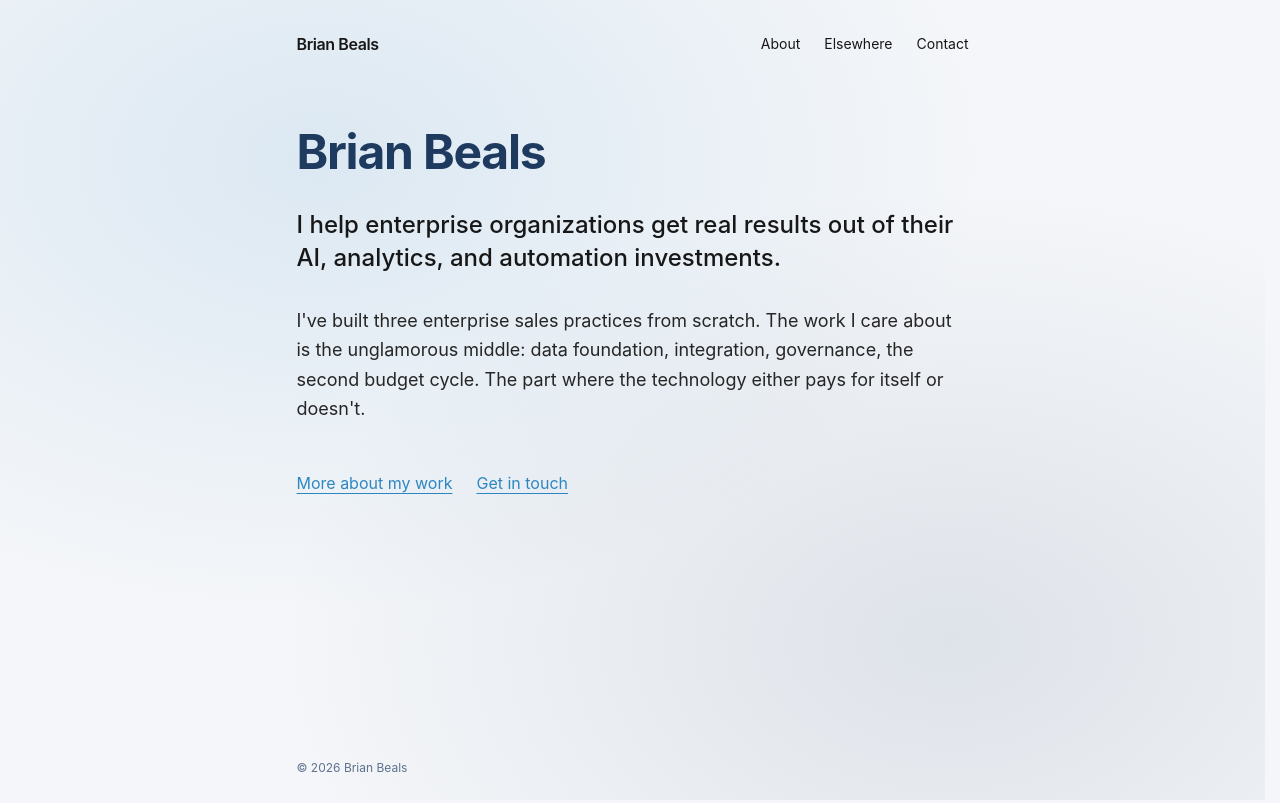
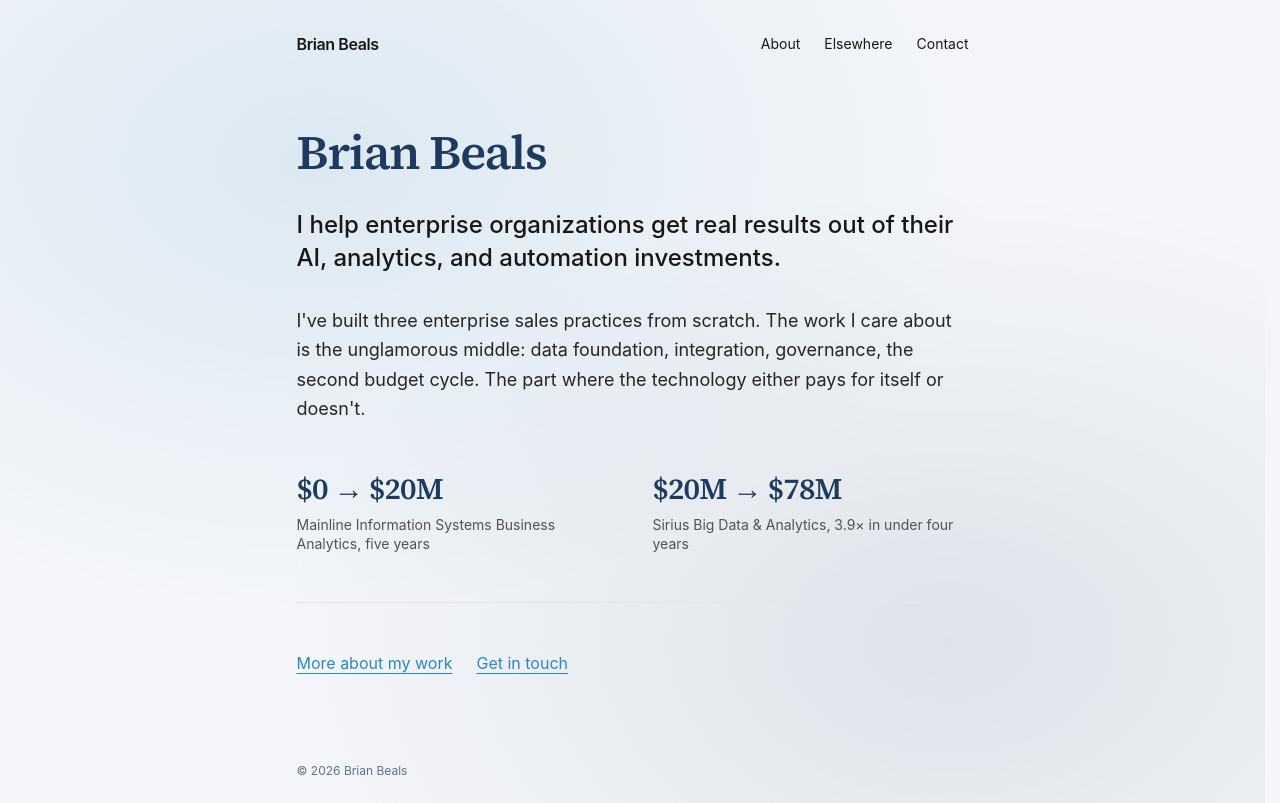
Before and after one commit to brianbeals/brianbeals.com, a Next.js app: page / in a window 1280 px wide. Built offline with nearby package versions, Linux system fonts and the light colour scheme.

Commit message:
Source Serif 4 headings (weight 600) + Home stats strip

```diff
--- a/app/about/page.tsx
+++ b/app/about/page.tsx
@@ -24,7 +24,7 @@ export default function About() {
   return (
     <div className="flex-1 px-6 py-12 sm:px-12 sm:py-16">
       <article className="max-w-2xl mx-auto">
-        <h1 className="text-4xl sm:text-5xl font-bold tracking-tight mb-8" style={{ color: "#1E3A5F" }}>About</h1>
+        <h1 className="text-4xl sm:text-5xl font-semibold tracking-tight mb-8" style={{ color: "#1E3A5F", fontFamily: "var(--font-serif)" }}>About</h1>
         <div className="mb-8 sm:float-right sm:ml-8 sm:mb-6">
           <Image
             src="/brian-beals.jpg"
@@ -40,7 +40,7 @@ export default function About() {
 
         <p className="text-base sm:text-lg leading-relaxed mb-6 text-neutral-800">Before that, technical sales at Red Hat, Oracle, and MicroStrategy. The progression matters: the practice work I do now depends on knowing the products, the channels, and the customer's procurement model from inside, not from a marketing deck.</p>
 
-        <h2 className="text-2xl font-semibold mt-12 mb-4 tracking-tight flex items-center gap-3" style={{ color: "#1E3A5F" }}>
+        <h2 className="text-2xl font-semibold mt-12 mb-4 tracking-tight flex items-center gap-3" style={{ color: "#1E3A5F", fontFamily: "var(--font-serif)" }}>
           <span aria-hidden="true" className="inline-block w-2.5 h-2.5 rounded-full" style={{ backgroundColor: "#2E86C1" }}></span>
           How I think about this work
         </h2>
@@ -51,7 +51,7 @@ export default function About() {
 
         <p className="text-base sm:text-lg leading-relaxed mb-6 text-neutral-800">I currently maintain more than 80 technical sales certifications across the practice. The certifications matter less than the muscle memory of having to learn a new platform every quarter for thirty-plus years.</p>
 
-        <h2 className="text-2xl font-semibold mt-12 mb-4 tracking-tight flex items-center gap-3" style={{ color: "#1E3A5F" }}>
+        <h2 className="text-2xl font-semibold mt-12 mb-4 tracking-tight flex items-center gap-3" style={{ color: "#1E3A5F", fontFamily: "var(--font-serif)" }}>
           <span aria-hidden="true" className="inline-block w-2.5 h-2.5 rounded-full" style={{ backgroundColor: "#2E86C1" }}></span>
           Earlier
         </h2>
--- a/app/contact/page.tsx
+++ b/app/contact/page.tsx
@@ -21,7 +21,7 @@ export default function Contact() {
   return (
     <div className="flex-1 px-6 py-12 sm:px-12 sm:py-16">
       <article className="max-w-2xl mx-auto">
-        <h1 className="text-4xl sm:text-5xl font-bold tracking-tight mb-8" style={{ color: "#1E3A5F" }}>
+        <h1 className="text-4xl sm:text-5xl font-semibold tracking-tight mb-8" style={{ color: "#1E3A5F", fontFamily: "var(--font-serif)" }}>
           Contact
         </h1>
         <p className="text-base sm:text-lg leading-relaxed mb-6 text-neutral-800">
--- a/app/elsewhere/page.tsx
+++ b/app/elsewhere/page.tsx
@@ -60,8 +60,8 @@ export default function Elsewhere() {
     <div className="flex-1 px-6 py-12 sm:px-12 sm:py-16">
       <article className="max-w-2xl mx-auto">
         <h1
-          className="text-4xl sm:text-5xl font-bold tracking-tight mb-8"
-          style={{ color: "#1E3A5F" }}
+          className="text-4xl sm:text-5xl font-semibold tracking-tight mb-8"
+          style={{ color: "#1E3A5F", fontFamily: "var(--font-serif)" }}
         >
           Elsewhere
         </h1>
--- a/app/layout.tsx
+++ b/app/layout.tsx
@@ -1,7 +1,15 @@
 import { Analytics } from "@vercel/analytics/next";
 import type { Metadata } from "next";
+import { Source_Serif_4 } from "next/font/google";
 import Link from "next/link";
 import "./globals.css";
+
+const sourceSerif = Source_Serif_4({
+  subsets: ["latin"],
+  weight: ["600"],
+  variable: "--font-serif",
+  display: "swap",
+});
 
 export const metadata: Metadata = {
   metadataBase: new URL("https://brianbeals.com"),
@@ -51,7 +59,7 @@ export default function RootLayout({
   children,
 }: Readonly<{ children: React.ReactNode }>) {
   return (
-    <html lang="en">
+    <html lang="en" className={sourceSerif.variable}>
       <body
         className="min-h-screen flex flex-col antialiased text-neutral-900"
         style={{
--- a/app/not-found.tsx
+++ b/app/not-found.tsx
@@ -8,7 +8,7 @@ export default function NotFound() {
   return (
     <div className="flex-1 flex items-center justify-center px-6 py-16 sm:px-12">
       <div className="max-w-2xl text-center">
-        <h1 className="text-4xl sm:text-5xl font-bold tracking-tight mb-6" style={{ color: "#1E3A5F" }}>
+        <h1 className="text-4xl sm:text-5xl font-semibold tracking-tight mb-6" style={{ color: "#1E3A5F", fontFamily: "var(--font-serif)" }}>
           That page isn't here.
         </h1>
         <p className="text-base sm:text-lg text-neutral-700 mb-10">
--- a/app/page.tsx
+++ b/app/page.tsx
@@ -1,10 +1,21 @@
 import Link from "next/link";
+
+const stats = [
+  {
+    figure: "$0 → $20M",
+    label: "Mainline Information Systems Business Analytics, five years",
+  },
+  {
+    figure: "$20M → $78M",
+    label: "Sirius Big Data & Analytics, 3.9× in under four years",
+  },
+];
 
 export default function Home() {
   return (
     <div className="flex-1 px-6 py-12 sm:px-12 sm:py-16">
       <div className="max-w-2xl mx-auto">
-        <h1 className="text-4xl sm:text-5xl font-bold tracking-tight mb-8" style={{ color: "#1E3A5F" }}>
+        <h1 className="text-4xl sm:text-5xl font-semibold tracking-tight mb-8" style={{ color: "#1E3A5F", fontFamily: "var(--font-serif)" }}>
           Brian Beals
         </h1>
         <p className="text-xl sm:text-2xl leading-snug font-medium mb-8">
@@ -13,6 +24,21 @@ export default function Home() {
         <p className="text-base sm:text-lg leading-relaxed mb-12 text-neutral-800">
           I've built three enterprise sales practices from scratch. The work I care about is the unglamorous middle: data foundation, integration, governance, the second budget cycle. The part where the technology either pays for itself or doesn't.
         </p>
+        <dl className="grid grid-cols-1 sm:grid-cols-2 gap-6 sm:gap-10 mb-12 pb-12 border-b border-neutral-200">
+          {stats.map((s) => (
+            <div key={s.figure}>
+              <dt
+                className="text-2xl sm:text-3xl font-semibold tracking-tight"
+                style={{ color: "#1E3A5F", fontFamily: "var(--font-serif)" }}
+              >
+                {s.figure}
+              </dt>
+              <dd className="mt-2 text-sm text-neutral-600 leading-snug">
+                {s.label}
+              </dd>
+            </div>
+          ))}
+        </dl>
         <div className="flex flex-wrap gap-x-6 gap-y-2 text-base">
           <Link href="/about" className="underline underline-offset-4 hover:no-underline" style={{ color: "#2E86C1" }}>
             More about my work
```
